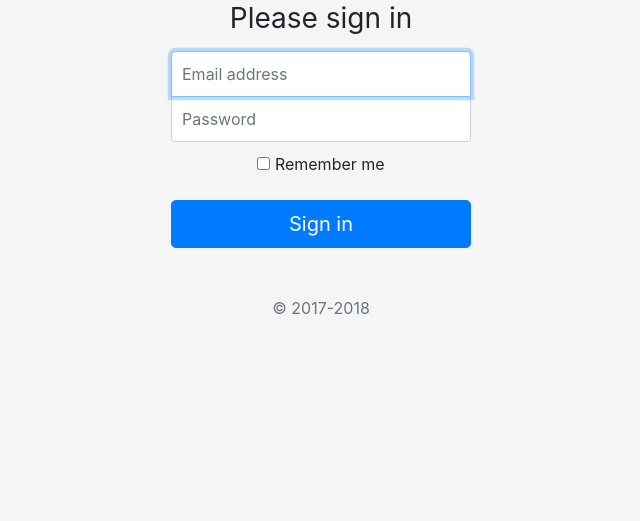
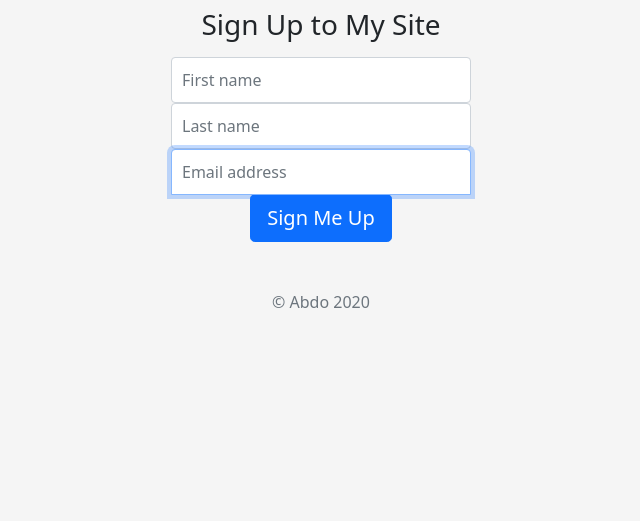
Before and after one commit to Ar-Amin/signin, a plain HTML site: page index.html in a window 1280 px wide. Shown: the part 279-800 px from the top of the page, without its empty margins (319-959 px from the left). Drawn offline with nearby package versions, Linux system fonts and the light colour scheme.

Commit message:
Add files via upload

```diff
--- a/index.html
+++ b/index.html
@@ -13,27 +13,24 @@
     <link rel="canonical" href="https://getbootstrap.com/docs/4.0/examples/sign-in/">
 
     <!-- Bootstrap core CSS -->
-    <link href="../../dist/css/bootstrap.min.css" rel="stylesheet">
+    <link href="https://cdn.jsdelivr.net/npm/bootstrap@5.0.0-beta1/dist/css/bootstrap.min.css" rel="stylesheet" integrity="sha384-giJF6kkoqNQ00vy+HMDP7azOuL0xtbfIcaT9wjKHr8RbDVddVHyTfAAsrekwKmP1" crossorigin="anonymous">
+
 
     <!-- Custom styles for this template -->
     <link href="signin.css" rel="stylesheet">
   </head>
 
   <body class="text-center">
-    <form class="form-signin">
+    <form action ="/"class="form-signin" method="POST">
       <img class="mb-4" src="https://getbootstrap.com/docs/4.0/assets/brand/bootstrap-solid.svg" alt="" width="72" height="72">
-      <h1 class="h3 mb-3 font-weight-normal">Please sign in</h1>
-      <label for="inputEmail" class="sr-only">Email address</label>
-      <input type="email" id="inputEmail" class="form-control" placeholder="Email address" required autofocus>
-      <label for="inputPassword" class="sr-only">Password</label>
-      <input type="password" id="inputPassword" class="form-control" placeholder="Password" required>
-      <div class="checkbox mb-3">
-        <label>
-          <input type="checkbox" value="remember-me"> Remember me
-        </label>
-      </div>
-      <button class="btn btn-lg btn-primary btn-block" type="submit">Sign in</button>
-      <p class="mt-5 mb-3 text-muted">&copy; 2017-2018</p>
+      <h1 class="h3 mb-3 font-weight-normal">Sign Up to My Site </h1>
+
+
+      <input type="text" name="fName" class="form-control  top" placeholder="First name" required>
+      <input type="text" name="lName" class="form-control  midel" placeholder="Last name" required>
+      <input type="email" name="email" class="form-control  bottom" placeholder="Email address" required autofocus>
+      <button class="btn btn-lg btn-primary btn-block" type="submit">Sign Me Up</button>
+      <p class="mt-5 mb-3 text-muted">&copy; Abdo 2020</p>
     </form>
   </body>
 </html>
```
